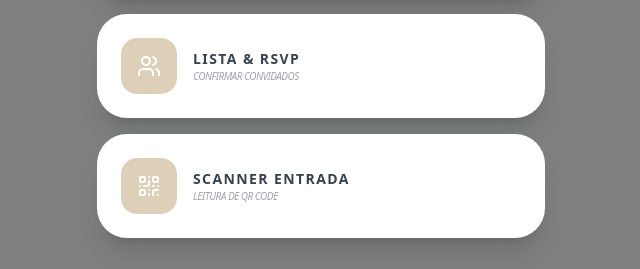
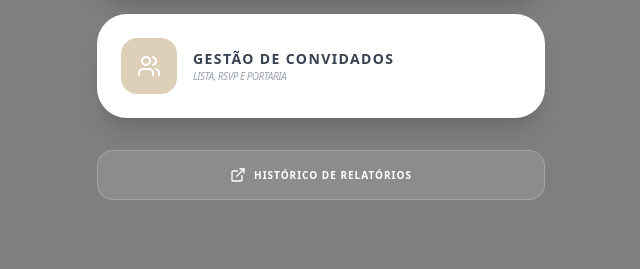
Before and after one commit to layssa20pinheiro-oss/app-checklist-saida, a Next.js app: page / in a window 1280 px wide. Shown: the part 322-591 px from the top of the page, without its empty margins (319-959 px from the left). Built offline with nearby package versions, Linux system fonts and the light colour scheme.

Commit message:
Update index.js

```diff
--- a/pages/index.js
+++ b/pages/index.js
@@ -1,7 +1,7 @@
 import { useState, useRef, useEffect } from 'react';
 import { createClient } from '@supabase/supabase-js';
 import html2canvas from 'html2canvas';
-import { Camera, Plus, Trash2, Send, Image as ImageIcon, Edit3, Loader2, ExternalLink, Users, QrCode, ClipboardList } from 'lucide-react';
+import { Camera, Plus, Trash2, Send, Image as ImageIcon, Edit3, Loader2, ExternalLink, Users, ClipboardList } from 'lucide-react';
 import Link from 'next/link';
 import Head from 'next/head';
 
@@ -91,7 +91,7 @@ export default function ChecklistApp() {
         <link rel="icon" href="/icon.png" />
       </Head>
 
-      {/* TELA DE MENU INICIAL */}
+      {/* TELA DE MENU INICIAL - ATUALIZADA */}
       {etapa === 'menu' && (
         <div className="w-full max-w-md animate-in fade-in zoom-in duration-500">
           <img src="https://rticfwqptlxkpgawpzwf.supabase.co/storage/v1/object/public/fotos/logo.png" className="max-w-[160px] mx-auto mb-10 mt-10" alt="Logo" />
@@ -108,16 +108,8 @@ export default function ChecklistApp() {
             <Link href="/lista" className="bg-white p-6 rounded-[30px] shadow-xl flex items-center gap-4 hover:scale-105 transition-all text-left group">
               <div className="bg-[#ded0b8] p-4 rounded-2xl text-white group-hover:bg-[#8da38d] transition-colors"><Users /></div>
               <div>
-                <h3 className="font-bold text-gray-700 uppercase tracking-widest text-sm">Lista & RSVP</h3>
-                <p className="text-[10px] text-gray-400 uppercase tracking-tighter italic">Confirmar Convidados</p>
-              </div>
-            </Link>
-
-            <Link href="/checkin" className="bg-white p-6 rounded-[30px] shadow-xl flex items-center gap-4 hover:scale-105 transition-all text-left group">
-              <div className="bg-[#ded0b8] p-4 rounded-2xl text-white group-hover:bg-[#8da38d] transition-colors"><QrCode /></div>
-              <div>
-                <h3 className="font-bold text-gray-700 uppercase tracking-widest text-sm">Scanner Entrada</h3>
-                <p className="text-[10px] text-gray-400 uppercase tracking-tighter italic">Leitura de QR Code</p>
+                <h3 className="font-bold text-gray-700 uppercase tracking-widest text-sm">Gestão de Convidados</h3>
+                <p className="text-[10px] text-gray-400 uppercase tracking-tighter italic">Lista, RSVP e Portaria</p>
               </div>
             </Link>
 
@@ -128,7 +120,7 @@ export default function ChecklistApp() {
         </div>
       )}
 
-      {/* RESTO DO CÓDIGO (FORMULÁRIO E RESUMO) */}
+      {/* --- FORMULÁRIO DO CHECKLIST --- */}
       {etapa === 'form' && (
         <div className="w-full max-w-md">
            <button onClick={() => setEtapa('menu')} className="text-white/50 mb-4 flex items-center gap-2 text-xs uppercase font-bold tracking-widest"> Voltar ao Menu</button>
```
